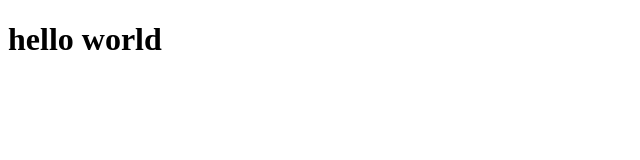
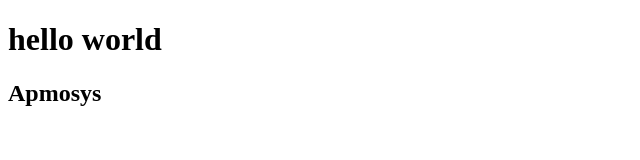
Before and after one commit to RedShadow08/learn, a plain HTML site: page index.html in a window 1280 px wide. Shown: the whole page, without its empty margins (0-640 px from the left). Drawn offline with Linux system fonts and the light colour scheme.

Commit message:
Update index.html

```diff
--- a/index.html
+++ b/index.html
@@ -8,5 +8,6 @@
 </head>
 <body>
     <h1>hello world</h1>
+    <h2>Apmosys</h2>
 </body>
 </html>
```
